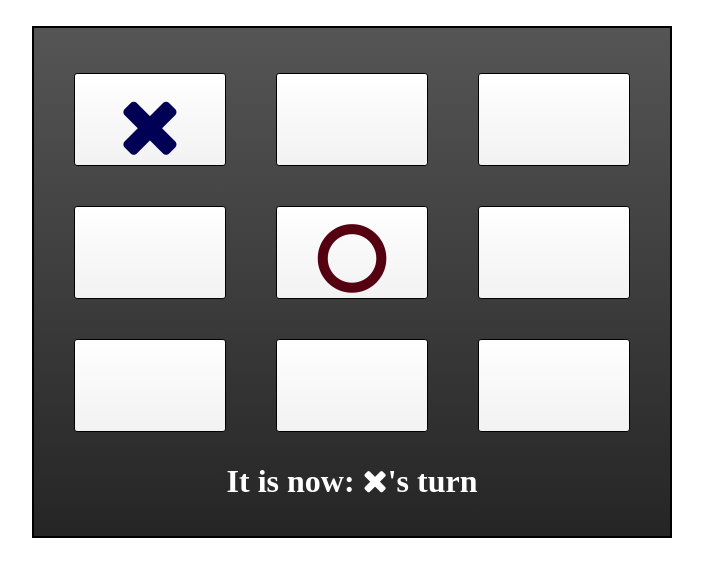
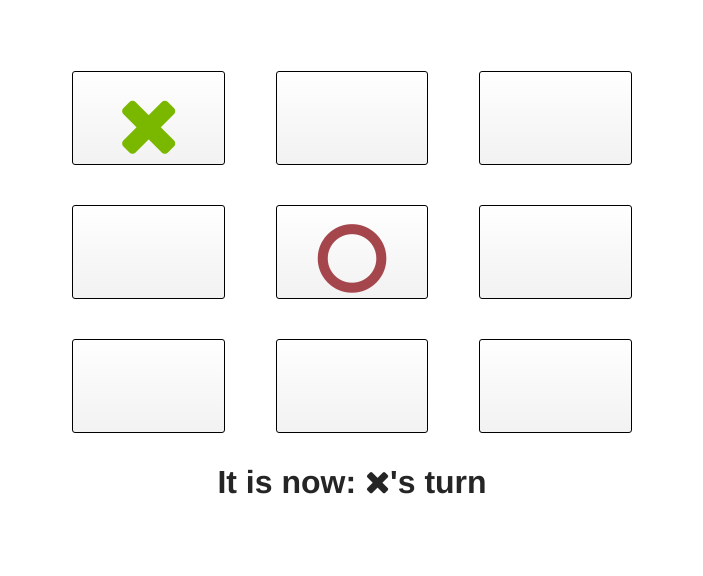
Before and after one commit to danibrear/tictactoe, a website: page index.html in a window 1280 px wide. Both pictures are taken after a click on the link 438 px from the left and 119 px from the top of the page. Shown: the whole page, without its empty margins (288-991 px from the left). Drawn offline with nearby package versions, Linux system fonts and the light colour scheme.

Commit message:
removed the annoying colors

```diff
--- a/public/css/base.css
+++ b/public/css/base.css
@@ -7,6 +7,7 @@
 html, body {
   padding: 0;
   margin: 0;
+  font-family: Helvetica, Arial, 'lucida grande',tahoma,verdana,arial,sans-serif;
 }
 
 .btn-gradient {
--- a/public/css/board.css
+++ b/public/css/board.css
@@ -2,15 +2,8 @@
 
 .board {
   padding: 15px;
-  background-color: #fff;
-  background-image: linear-gradient(top, rgba(85,85,85,255) 0%, rgba(61,61,61,255) 51%, rgba(37,37,37,255) 100%);
-  background-image: -webkit-gradient(linear, left top, left bottom, color-stop(0, rgba(85,85,85,255)), color-stop(0.5109697, rgba(61,61,61,255)), color-stop(1, rgba(37,37,37,255)));
-  background-image: -moz-linear-gradient(top, rgba(85,85,85,255) 0%, rgba(61,61,61,255) 51%, rgba(37,37,37,255) 100%);
-  background-image: -o-linear-gradient(top, rgba(85,85,85,255) 0%, rgba(61,61,61,255) 51%, rgba(37,37,37,255) 100%);
-  filter: progid:DXImageTransform.Microsoft.gradient(startColorstr='#555555', endColorstr='#3d3d3d'endColorstr='#252525');
   max-width: 50%;
   margin: 2% auto;
-  border: 2px #000 solid;
 }
 .row {
   display: table;
@@ -35,17 +28,17 @@
   vertical-align: bottom;
 }
 .row .cell a .fa-times {
-  color: #000055;
+  color: #7ab800;
 }
 .row .cell a .fa-circle-o {
-  color: #550011;
+  color: #a5464d;
 }
 .directions {
   text-align: center;
-  color: #fff;
+  color: #252525;
 }
 .directions.success {
-  color: #22ff55;
+  color: #7ab800;
 }
 .reset {
   display: block;
@@ -53,4 +46,5 @@
   height: 50px;
   line-height: 50px;
   border-radius: 5px;
+  border: 1px #252525 solid;
 }
```
